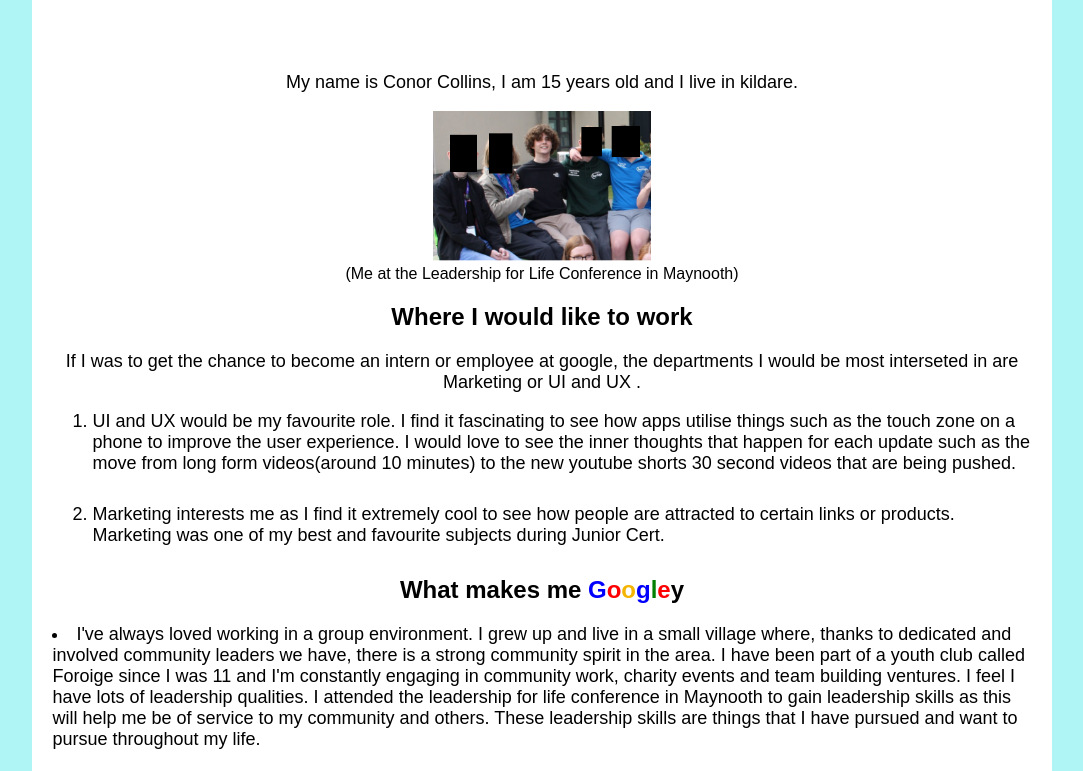
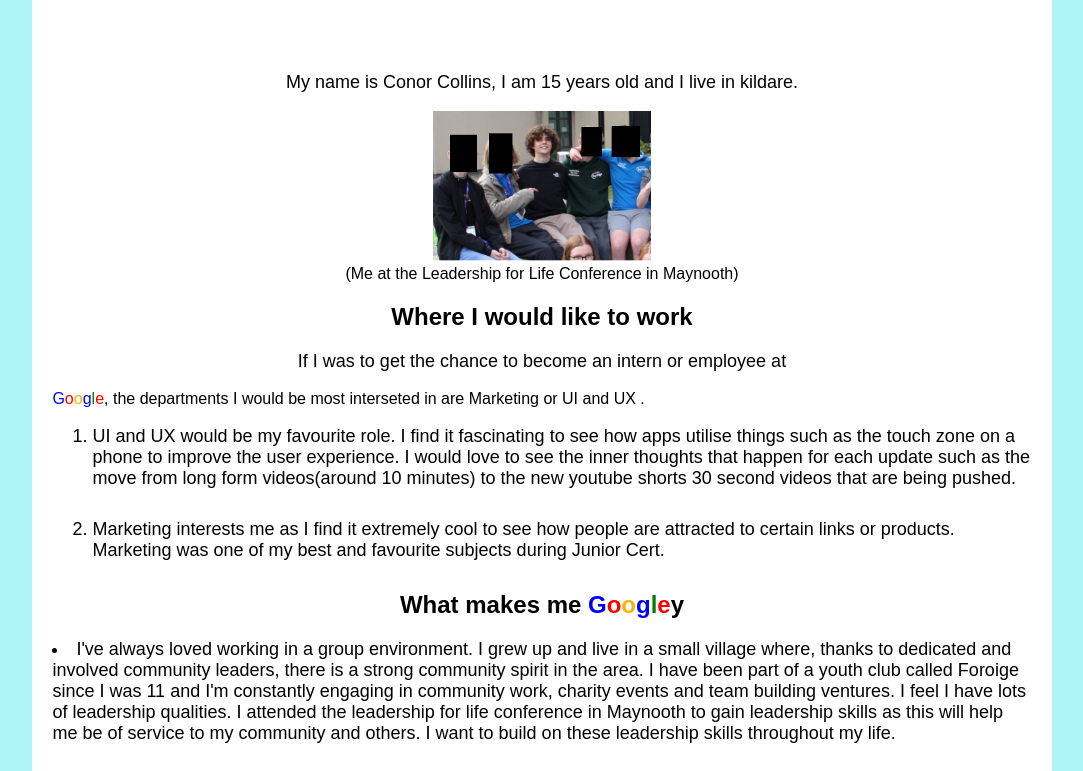
Before and after one commit to ConorCollinsTY/ConorCollinsTYApplication, a plain HTML site: page index.html in a window 1280 px wide. Shown: the part 135-906 px from the top of the page, without its empty margins (98-1181 px from the left). Drawn offline with Linux system fonts and the light colour scheme.

Commit message:
Update index.html

```diff
--- a/index.html
+++ b/index.html
@@ -13,7 +13,7 @@
 
                 <div classname = "intro"> <p>My name is Conor Collins, I am 15 years old and I live in kildare.</p> <figure>  <img src="foroiga.png" height="150"> <figcaption> (Me at the Leadership for Life Conference in Maynooth) </figcaption></figure> </div>
                 <h2>Where I would like to work</h2>
-                <p>If I was to get the chance to become an intern or employee at google, the departments I would be most interseted in are Marketing or UI and UX .</p>
+                <p>If I was to get the chance to become an intern or employee at <div class="blue">G</div><div class="red">o</div><div class="yellow">o</div><div class="blue">g</div><div class="green">l</div><div class="red">e</div>, the departments I would be most interseted in are Marketing or UI and UX .</p>
                 <ol>
                     <li>UI and UX would be my favourite role. I find it fascinating to see how apps utilise things such as the touch zone on a phone to improve the user experience. I would love to see the inner thoughts that happen for each update such as the move from long form videos(around 10 minutes) to the new youtube shorts 30 second videos that are being pushed.</li>
                     <li>Marketing interests me as I find it extremely cool to see how people are attracted to certain links or products. Marketing was one of my best and favourite subjects during Junior Cert.</li>
@@ -22,7 +22,7 @@
                 <h2>What makes me <div class="blue">G</div><div class="red">o</div><div class="yellow">o</div><div class="blue">g</div><div class="green">l</div><div class="red">e</div>y</h2
 
                 <ul>
-                    <li>I've always loved working in a group environment. I grew up and live in a small village where, thanks to dedicated and involved community leaders we have, there is a strong community spirit in the area. I have been part of a youth club called Foroige since I was 11 and I'm constantly engaging in community work, charity events and team building ventures. I feel I have lots of leadership qualities. I attended the leadership for life conference in Maynooth to gain leadership skills as this will help me be of service to my community and others. These leadership skills are things that I have pursued and want to pursue throughout my life.</li>
+                    <li>I've always loved working in a group environment. I grew up and live in a small village where, thanks to dedicated and involved community leaders, there is a strong community spirit in the area. I have been part of a youth club called Foroige since I was 11 and I'm constantly engaging in community work, charity events and team building ventures. I feel I have lots of leadership qualities. I attended the leadership for life conference in Maynooth to gain leadership skills as this will help me be of service to my community and others. I want to build on these leadership skills throughout my life.</li>
                     <li>I want to be in a place where going the extra mile and helping others is appreciated just as much as completing your tasks is.</li>
                     <li>I have always been interested in the Internet, Youtube, Coding and Computers. I built my computer with my older brother when I was younger, I'm still interested in computers and how they are made and have built some for my freinds. When I was in primary school, I filmed videos and uploaded them to my Youtube channel. I originally started this as an experiment, when I went on youtube I saw fake clickbait videos with millions of views, and I wanted to see if I could repeat this process and yield similar results. I enjoyed all of this and learned a lot about video editing, how to make things eye catching, and building a personal brand.</li>
                 </ul>
```
